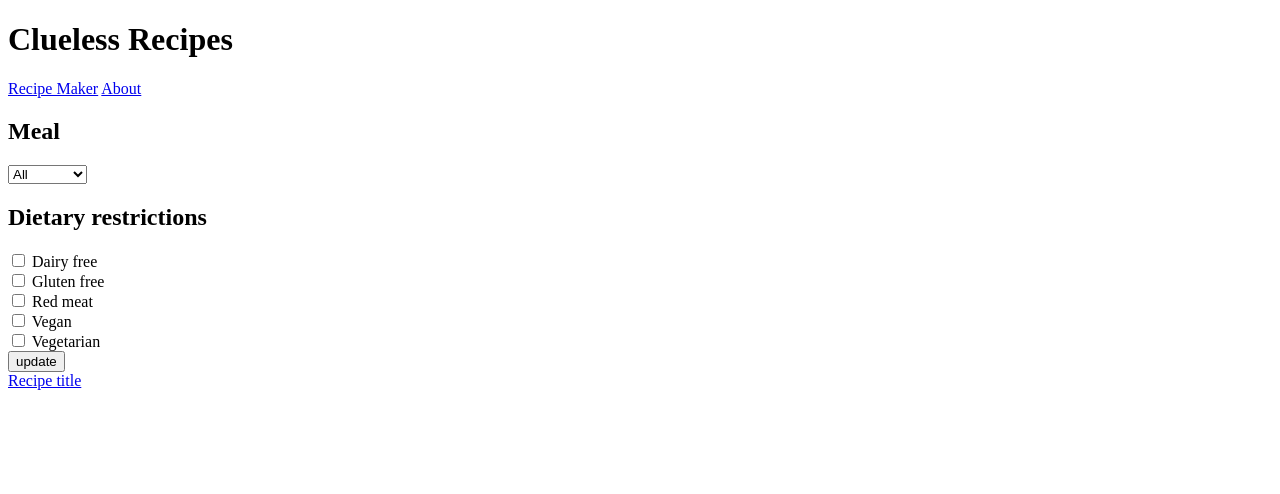
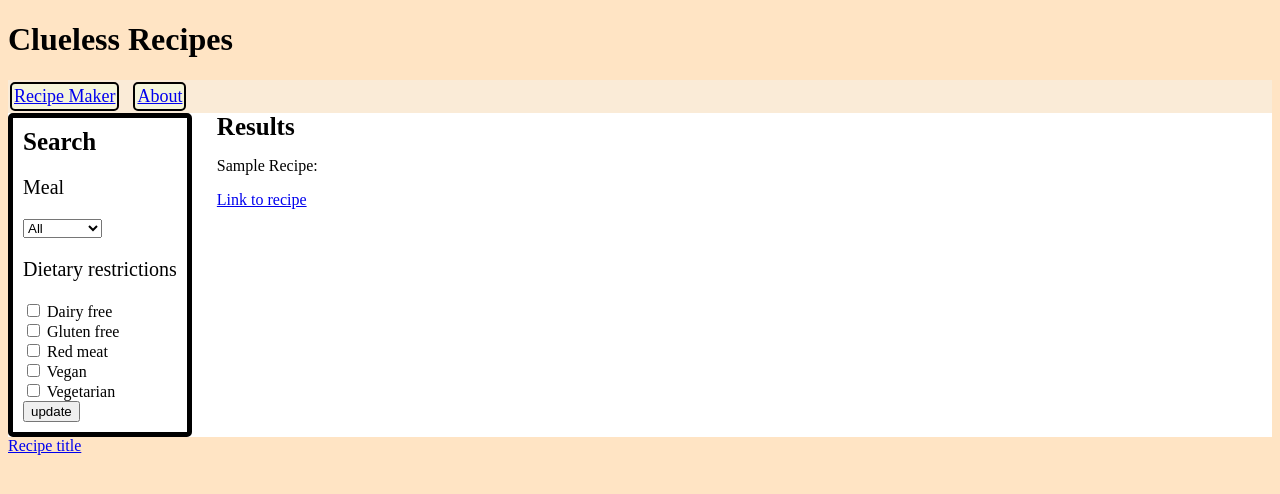
Before and after one commit to clueless-hackathon/clueless_recipes, a plain HTML site: page index.html in a window 1280 px wide. Drawn offline with Linux system fonts and the light colour scheme.

Commit message:
Set up Flexbox and added some silly CSS

```diff
--- a/index.html
+++ b/index.html
@@ -2,23 +2,35 @@
 <html>
     <head>
         <title>Clueless Recipes</title>
+
+        <link href = "style.css" rel = "stylesheet"/>
     </head>
     <body>
         <header>
             <h1>Clueless Recipes</h1>
             <!-- header links to other pages-->
-            <div>
+            <div id = "NavBar">
+                <div class = "NavBarItem">
                     <a href = "./create.html">Recipe Maker</a>
+                </div>
+                <div class = "NavBarItem">
                     <a href = "./about.html">About</a>
+                </div>
             </div>
         </header>
 
+
+
+        </div>
         <!-- Recipe filter area-->
-        <div>
+        <main>
+            <div id = "MainContentContainer">
+                <div id = "SearchContainer">
+                    <h1 class = "HeadingLabel">Search</h1>
                     <!--Add an action for hte form. Learn to use php for action? -->
                     <form action = "">
                         <!--dropdown or something similar for meal-->
-                <h2>Meal</h2>
+                        <p class = "Label">Meal</p>
                         <div>
                             <select name = "meal">
                                 <!-- insert options here. Inclue an all option. Need to figure out if i need value param or not -->
@@ -32,7 +44,7 @@
                         </div>
 
                         <!--bunch of checkboxes for the dietary restrictions-->
-                <h2>Dietary restrictions</h2>
+                        <p class = "Label">Dietary restrictions</p>
                         <div>
                             <div>
                                 <input type = "checkbox" id = "DietRes1" value = "Dairy free">
@@ -64,9 +76,20 @@
                         <input type = "submit" value ="update">
                     </form>
                 </div>
+                <div id = "RecipeContainer">
+                    <h2 class = "HeadingLabel">Results</h3>
+                    <div>
+                        <p>Sample Recipe:</p>
+                        <a href = "recipe-viewer.html">Link to recipe</a>
+
+                    </div>
+                </div>
+
+            </div>
+
 
             <!-- Recipes list-->
-        <main>
+
             <!-- optional: search bar -->
             <!--div per recipe-->
             <div>
--- a/style.css
+++ b/style.css
@@ -0,0 +1,60 @@
+#MainContentContainer{
+    display: flex;
+    flex-direction: row;
+    gap: 25px;
+}
+
+#NavBar{
+    display: flex;
+    flex-direction: row;
+    gap: 10px;
+    background-color: antiquewhite;
+
+}
+
+.NavBarItem{
+    border: black 2px solid;
+    border-radius: 5px;
+    background-color: beige;
+    margin: 2px;
+    padding: 2px;
+    font-size: large;
+}
+
+body{
+    background-color: bisque;
+}
+
+#SearchContainer{
+    border: black 5px solid;
+    border-radius: 5px;
+
+}
+
+#SearchContainer > *{
+    margin: 10px
+}
+
+option {
+  margin: 5px;
+}
+
+#MainContentContainer{
+    background-color: white;
+}
+
+.Label{
+    font-size: 20px;
+
+}
+
+.HeadingLabel{
+    font-size: 25px;
+
+}
+
+h2{
+    padding: 0px;
+    margin-top: 0px;
+    margin-bottom: 0px;
+}
```
Lines whose indentation alone changed are shown as unchanged.
